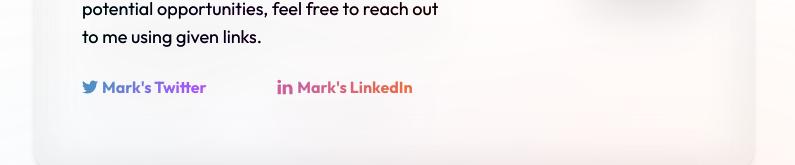
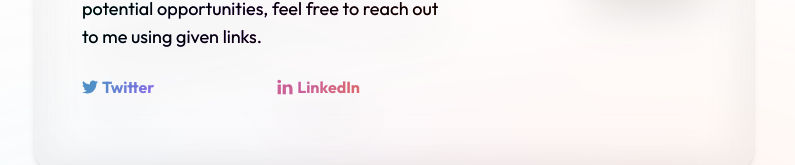
Before and after one commit to MarkCodering/markchensite, a Next.js app: page / in a window 1280 px wide. Shown: the part 1155-1320 px from the top of the page, without its empty margins (246-1041 px from the left). Built offline with nearby package versions, Linux system fonts and the light colour scheme.

Commit message:
Refactor contact component to remove specific name references

```diff
--- a/components/Contact.jsx
+++ b/components/Contact.jsx
@@ -22,7 +22,7 @@ const Contact = () => {
           >
             <TfiTwitterAlt className="text-[#518FC7] dark:text-[#2498fe] h-3 w-3 md:h-4 md:w-4 " />
             <h5 className="text-transparent dark:text-[#2498fe]">
-              Mark's Twitter
+              Twitter
             </h5>
           </a>
           <a
@@ -33,7 +33,7 @@ const Contact = () => {
           >
             <TfiLinkedin className="text-[#CA6298] dark:text-[#ff339c] h-3 w-3 md:h-4 md:w-4 " />
             <h5 className="text-transparent dark:text-[#ff339c]">
-              Mark's LinkedIn
+              LinkedIn
             </h5>
           </a>
         </div>
```
